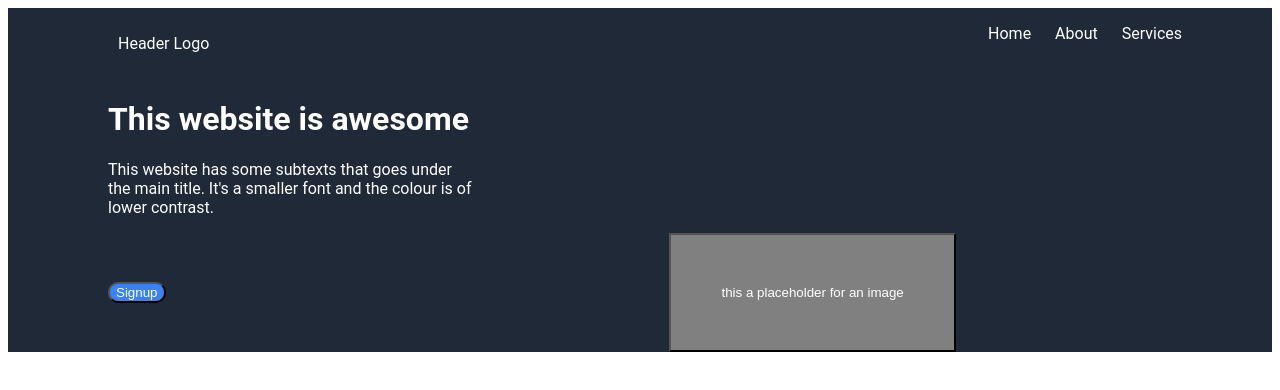
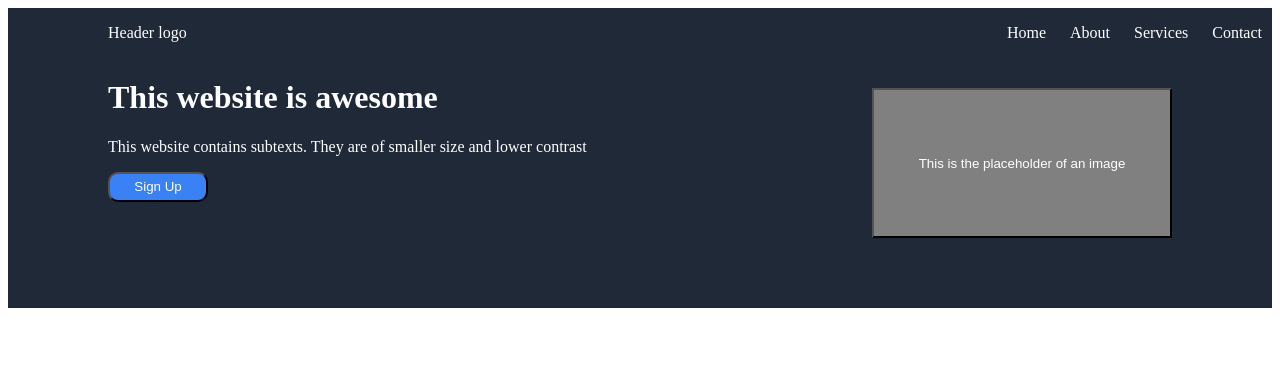
Before and after one commit to YahSaif/Odin-Project, a plain HTML site: page index.html in a window 1280 px wide. Drawn offline with Linux system fonts and the light colour scheme.

Commit message:
final touches for container one

```diff
--- a/index.html
+++ b/index.html
@@ -1,33 +1,35 @@
 <!DOCTYPE html>
+<html lang="en">
     <link rel="stylesheet" href="style.css">
-<html lang="en">
 <head>
     <meta charset="UTF-8">
     <meta name="viewport" content="width=device-width, initial-scale=1.0">
     <title>Document</title>
 </head>
 <body>
-    <div class="nav">
-        <div class="nav-item">
-            <div class="nav-item-logo">
-                <p>Header Logo</p>
-            </div>
+    <div class="container">
+        <div class="one">
+            <div class = "nav">
+                <div class = 'Logo'><p>Header logo</p></div>
+                <div class = 'menu'>
                     <ul>
                         <li>Home</li>
                         <li>About</li>
                         <li>Services</li>
+                        <li>Contact</li>
                     </ul>
-
-
                 </div>
-    <div class="secondpart">
-        <div class = "left">
+            </div>
+            <div class="content">
+                <div class="content1">
                     <h1>This website is awesome</h1>
-            <p class="para">This website has some subtexts that goes under the main title. It's a smaller font and the colour is of lower contrast.</p>
-            <button class="first">Signup</button>
-            <button class="second"> this a placeholder for an image</button>
+                    <p>This website contains subtexts. They are of smaller size and lower contrast</p>
+                    <button>Sign Up</button>
                 </div>
-        <div class = "right"></div>
+                <div class="content2">
+                    <button class = 'two'>This is the placeholder of an image</button>
+                </div>
+            </div>
         </div>
     </div>
 </body>
--- a/style.css
+++ b/style.css
@@ -1,55 +1,45 @@
+.one{
+    background-color:#1F2937;
+    color: white;
+}
 .nav{
-   background:red;
-   font-family: Roboto, sans-serif;
-   background-color:#1F2937;
-   color: white;
-   padding-bottom: 0px;
-   margin-bottom: 0px;
-}
-.nav-item{
     display: flex;
     justify-content: space-between;
-    margin-right: 80px;
 }
-.nav-item-logo{
-    padding: 10px;
+li{
+    list-style-type: none;
+    display: inline;
+    margin: 10px;
+}
+.content{
+    display: flex;
+    justify-content: space-between;
+}
+.content2{
+    margin-top: 30px;
+    margin-right: 100px;
+    margin-bottom: 70px;
+}
+button{
+    background-color:#3882F6;
+    border-radius: 10px;
+    color: white;
+}
+.two{
+    background-color: grey;
+    color: white;
+    border-radius: 0% ;
+    height: 150px;
+    width: 300px;
+}
+p{
     margin-left: 100px;
 }
-li{
-   list-style: none;
-   display: inline;
-    padding: 10px;
-}
-.secondpart{
-    background-color:#1F2937;
-    color: white;
-    padding: 0px;
-    margin: 0px;
-}
 h1{
-    display: flex;
     margin-left: 100px;
 }
-.para{
+button{
     margin-left: 100px;
-    margin-right: 800px;
+    width:100px;
+    height: 30px;
 }
-button{
-    display: flex;
-    background-color: #3882F6;
-    color: white;
-    align-items: center;
-    display: inline;
-}
-.first{
-    margin-left: 100px;
-    border-radius: 10px;
-}
-.second{
-    display: flex;
-    background-color: grey;
-    margin-left: 500px;
-    border-radius: 0;
-    padding: 50px;
-    display: inline;
-}
```
Lines whose indentation alone changed are shown as unchanged.
